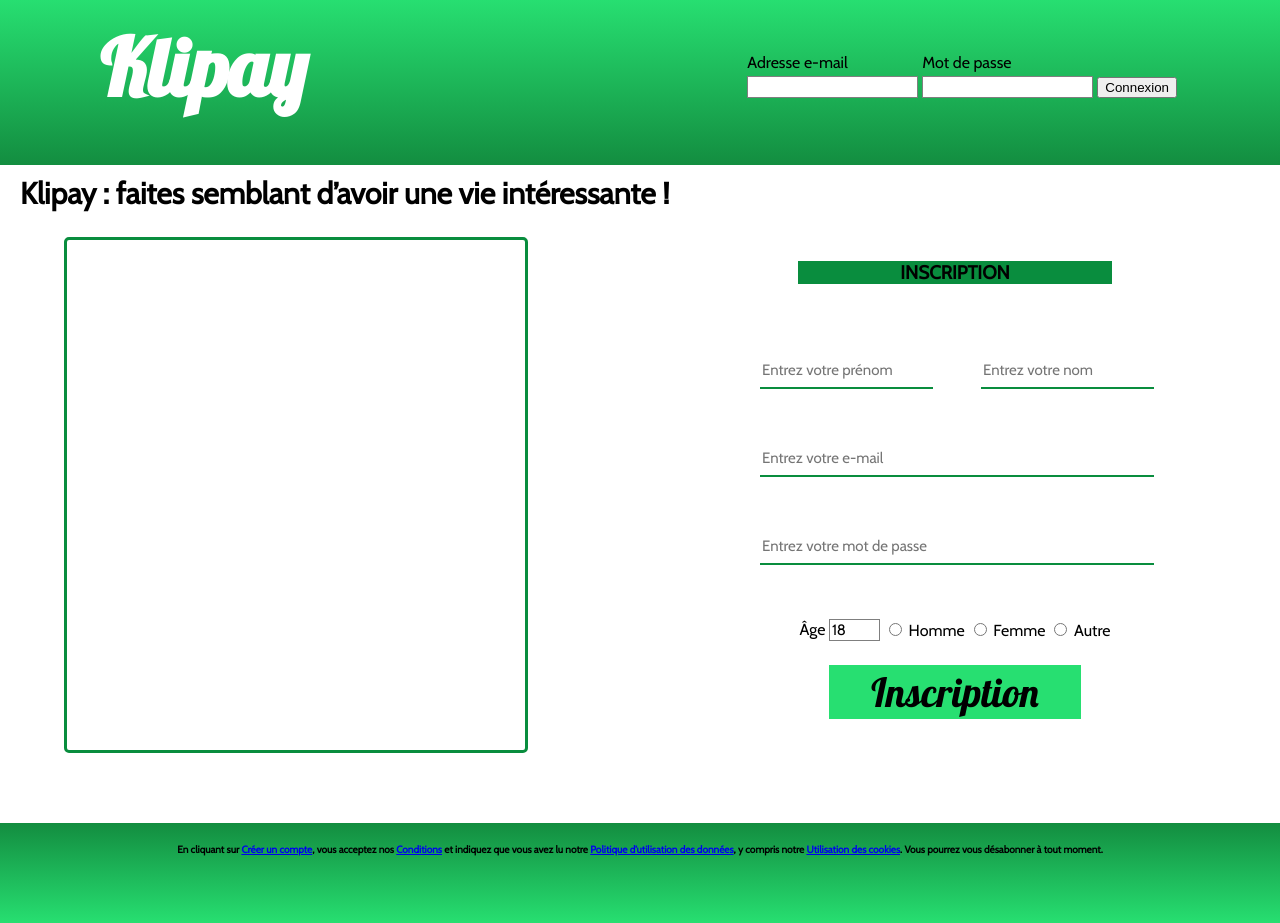
After one commit to Manomania/Projet_Web_Maxime_M, a PHP site: page /Klipay-Accueil.html in a window 1280 px wide. The commit adds this page. Run offline with PHP 8.4, Linux system fonts and the light colour scheme.

Commit message:
Float de droite mise en page + réglage des commentaires

```diff
--- /dev/null
+++ b/Klipay-Accueil.html
@@ -0,0 +1,120 @@
+<!DOCTYPE html>
+<html>
+
+<head>
+    <meta charset="utf-8" />
+    <link rel="stylesheet" href="style.css" />
+    <link href='http://fonts.googleapis.com/css?family=Lobster' rel='stylesheet' type='text/css'>
+    <link href='http://fonts.googleapis.com/css?family=Cabin' rel='stylesheet' type='text/css'>
+    <link rel="shortcut icon" href="Images/Favicon.ico" />
+    <title>Klipay - Accueil</title>
+</head>
+
+<body>
+    <h1>Klipay</h1>
+
+    <!-- FORMULAIRE CONNEXION -->
+    <div class="Menu_id">
+        <form action="./Klipay-Inscription.html" method="post">
+            <table>
+                <tr>
+                    <td>
+                        <label>Adresse e-mail </label>
+                    </td>
+                    <td>
+                        <label>Mot de passe </label>
+                    </td>
+                </tr>
+                <tr>
+                    <td>
+                        <input type="text" name="Login">
+                    </td>
+                    <td>
+                        <input type="password" name="Password">
+                    </td>
+                    <td>
+                        <button type="submit" name="Submit">Connexion</button>
+                    </td>
+                </tr>
+            </table>
+        </form>
+    </div>
+
+    <!-- SLOGAN -->
+    <h2>Klipay : faites semblant d’avoir une vie intéressante !</h2>
+
+    <!-- FORUM OU AUTRE (A modifier) -->
+    <div class="Moments">
+    <!-- AAAAAAAAAAAAAAAAAAAAAAAAAAAAAAAAAAAAAAAAAAAAAAA -->
+    </div>
+
+    <!-- Inscription -->
+    <div class="Inscription">
+        <form action="URL" method="post">
+            <div class="Formulaire">
+                <table>
+                    <header>
+                        <h3 class="Inscription-header">INSCRIPTION</h3>
+                    </header>
+                    <tr>
+                        <td>
+                            <input type="text" name="First_Name" placeholder="Entrez votre prénom">
+                        </td>
+                        <td>
+                            <input type="text" name="Name" placeholder="Entrez votre nom">
+                        </td>
+                    </tr>
+                    <tr>
+                        <td colspan="2">
+                            <input type="email" name="Email" placeholder="Entrez votre e-mail">
+                        </td>
+                    </tr>
+                    <tr>
+                        <td colspan="2">
+                            <input type="password" name="Password" placeholder="Entrez votre mot de passe">
+                        </td>
+                    </tr>
+                </table>
+            </div>
+            <div class="FormulaireSuite">
+                <table>
+                    <tr>
+                        <td>
+                            <label>Âge</label>
+                            <input type="number" name="Date" min="0" max="70" value="18">
+                        </td>
+                        <td>
+                            <input type="radio" name="gender" value="male">
+                            <label>Homme</label>
+                        </td>
+                        <td>
+                            <input type="radio" name="gender" value="female">
+                            <label>Femme</label>
+                        </td>
+                        <td>
+                            <input type="radio" name="gender" value="other">
+                            <label>Autre</label>
+                        </td>
+                    </tr>
+                    <tr>
+                        <td colspan="4">
+                            <button type="submit" name="Signin">Inscription</button>
+                        </td>
+                    </tr>
+                </table>
+            </div>
+        </form>
+    </div>
+
+    <!-- PIED DE PAGE + REGLEMENT -->
+    <div id="footer">
+        <h6>En cliquant sur
+            <a href="URL">Créer un compte</a>, vous acceptez nos
+            <a href="URL">Conditions</a> et indiquez que vous avez lu notre
+            <a href="URL">Politique d’utilisation des données</a>, y compris notre
+            <a href="URL">Utilisation des cookies</a>. Vous pourrez vous désabonner à tout moment.
+        </h6>
+    </div>
+</body>
+
+</html>
--- a/Style.css
+++ b/Style.css
@@ -64,7 +64,7 @@ input {
 }
 
 .Inscription {
-    /* Inscription accessible */
+    /* Mise en page du cadre (inscription) */
     padding: 5px 5px 5px 5px;
     border-radius: 5px;
     float: right;
@@ -74,6 +74,7 @@ input {
 }
 
 .Inscription header {
+    /* Mise en page du tableau (Titre inscription) */
     background-color: rgb(9, 141, 62);
     background-repeat: no-repeat;
     background-size: 80% 165px;
@@ -82,13 +83,13 @@ input {
 }
 
 .Formulaire table {
-    /* Mise en page du tableau */
+    /* Mise en page du tableau (inscription) */
     margin: auto;
     border-spacing: 50px;
 }
 
 .Formulaire input {
-    /* Mise en page du tableau */
+    /* Mise en page du tableau (inscription) */
     font-size: 15px;
     border: none;
     border-bottom: 2px solid rgb(9, 141, 62);
@@ -99,9 +100,9 @@ input {
     padding-bottom: 8px;
 }
 
-.Formulaire .FormulaireSuite  {
-    /* Mise en page du tableau */
-    padding-left: 20%;
+.FormulaireSuite table {
+    /* Mise en page du tableau (Bouton + sexe + age)*/
+    margin: auto;
 }
 .FormulaireSuite button {
     font-family: 'Lobster', Georgia, Times, serif;
@@ -113,12 +114,13 @@ input {
 }
 
 .FormulaireSuite button:hover {
+    /* Mise en page du bouton inscription */
     background-color: rgb(19, 141, 64);
     color: black;
 }
 
 #footer {
-    /* Mise en page du footer */
+    /* Mise en page du cadre footer */
     font-family: 'Cabin', Helvetica, Arial, sans-serif;
     font-size: 15px;
     clear: both;
@@ -129,7 +131,7 @@ input {
 }
 
 h6 {
-    /* Mise en page du footer */
+    /* Mise en page du texte (footer) */
     width: 100%;
     text-align: center;
     margin: auto;
```
Also changed, not shown: Images/Background_Top.png (deleted).
